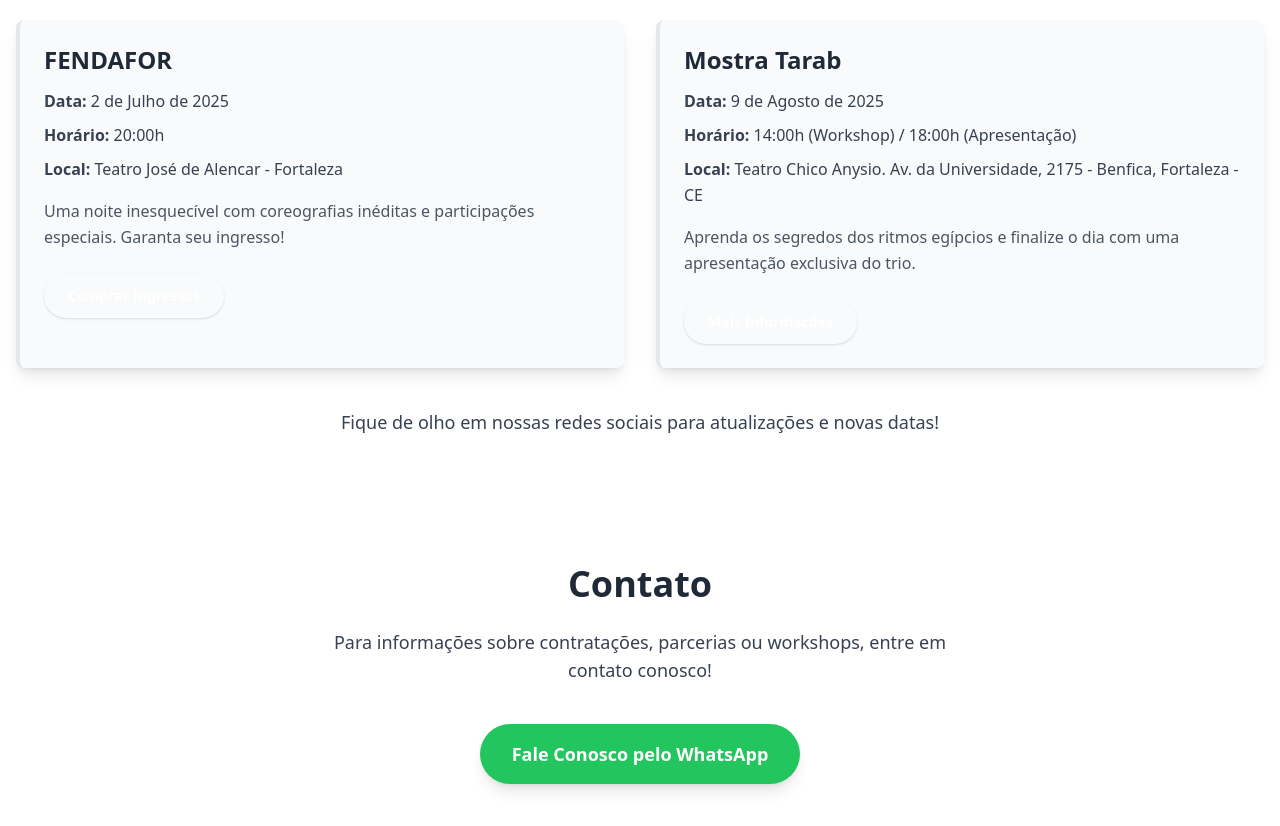
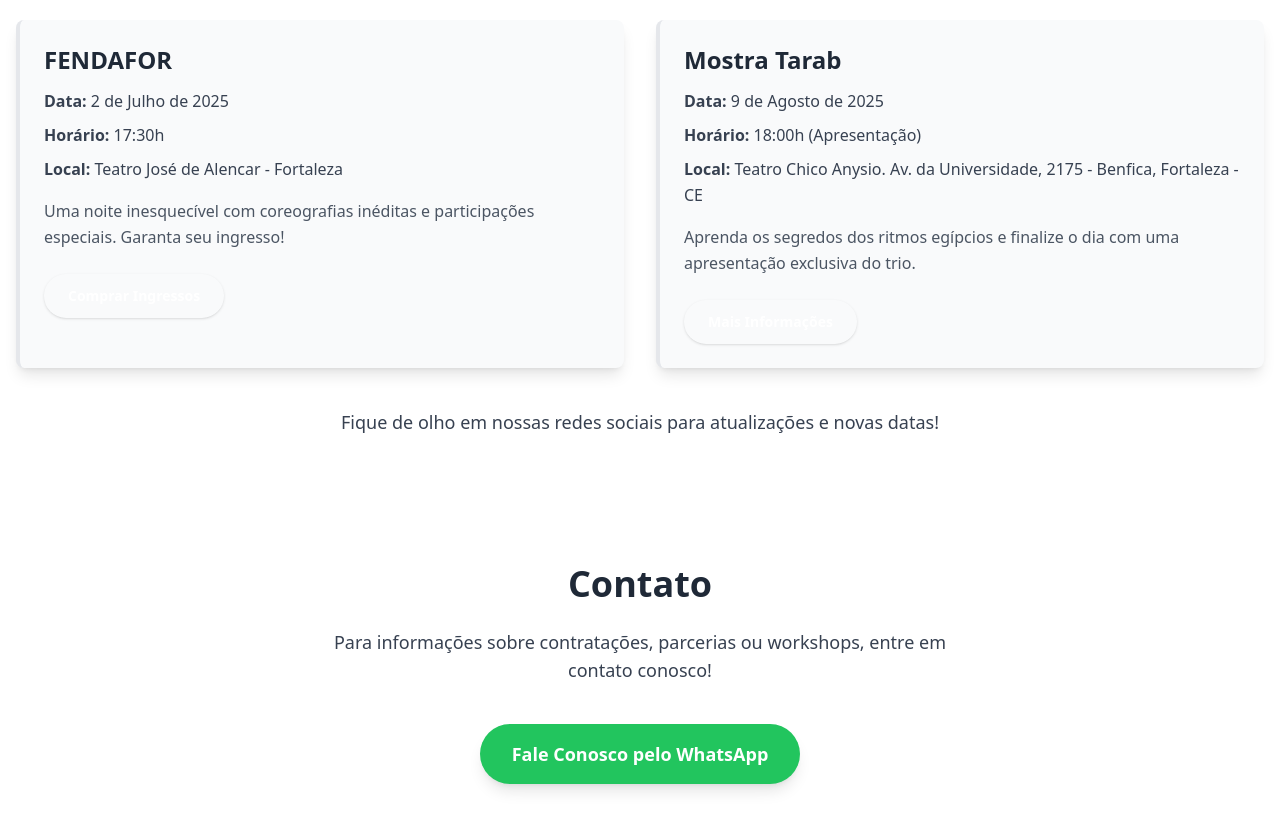
Before and after one commit to maydreadful/trio-hecate, a website: page index.html in a window 1280 px wide. Shown: the part 3140-3966 px from the top of the page. Drawn offline with nearby package versions, Linux system fonts and the light colour scheme; files that its build step writes are made by us from their sources.

Commit message:
horário

```diff
--- a/index.html
+++ b/index.html
@@ -113,7 +113,7 @@
                     <div class="bg-gray-50 rounded-lg shadow-lg p-6 text-left border-l-4 border-brown-medium hover:shadow-xl transition duration-300">
                         <h3 class="text-2xl font-semibold text-brown-dark mb-3">FENDAFOR</h3>
                         <p class="text-gray-700 mb-2"><strong>Data:</strong> 2 de Julho de 2025</p>
-                        <p class="text-gray-700 mb-2"><strong>Horário:</strong> 20:00h</p>
+                        <p class="text-gray-700 mb-2"><strong>Horário:</strong> 17:30h</p>
                         <p class="text-gray-700 mb-4"><strong>Local:</strong> Teatro José de Alencar - Fortaleza</p>
                         <p class="text-gray-600 mb-6">Uma noite inesquecível com coreografias inéditas e participações especiais. Garanta seu ingresso!</p>
                         <a href="#" class="inline-block bg-brown-medium text-white px-6 py-3 rounded-full text-sm font-semibold hover:bg-brown-dark transition duration-300 shadow">Comprar Ingressos</a>
@@ -121,7 +121,7 @@
                     <div class="bg-gray-50 rounded-lg shadow-lg p-6 text-left border-l-4 border-brown-medium hover:shadow-xl transition duration-300">
                         <h3 class="text-2xl font-semibold text-brown-dark mb-3">Mostra Tarab</h3>
                         <p class="text-gray-700 mb-2"><strong>Data:</strong> 9 de Agosto de 2025</p>
-                        <p class="text-gray-700 mb-2"><strong>Horário:</strong> 14:00h (Workshop) / 18:00h (Apresentação)</p>
+                        <p class="text-gray-700 mb-2"><strong>Horário:</strong> 18:00h (Apresentação)</p>
                         <p class="text-gray-700 mb-4"><strong>Local:</strong> Teatro Chico Anysio.
 Av. da Universidade, 2175 - Benfica, Fortaleza - CE</p>
                         <p class="text-gray-600 mb-6">Aprenda os segredos dos ritmos egípcios e finalize o dia com uma apresentação exclusiva do trio.</p>
```
